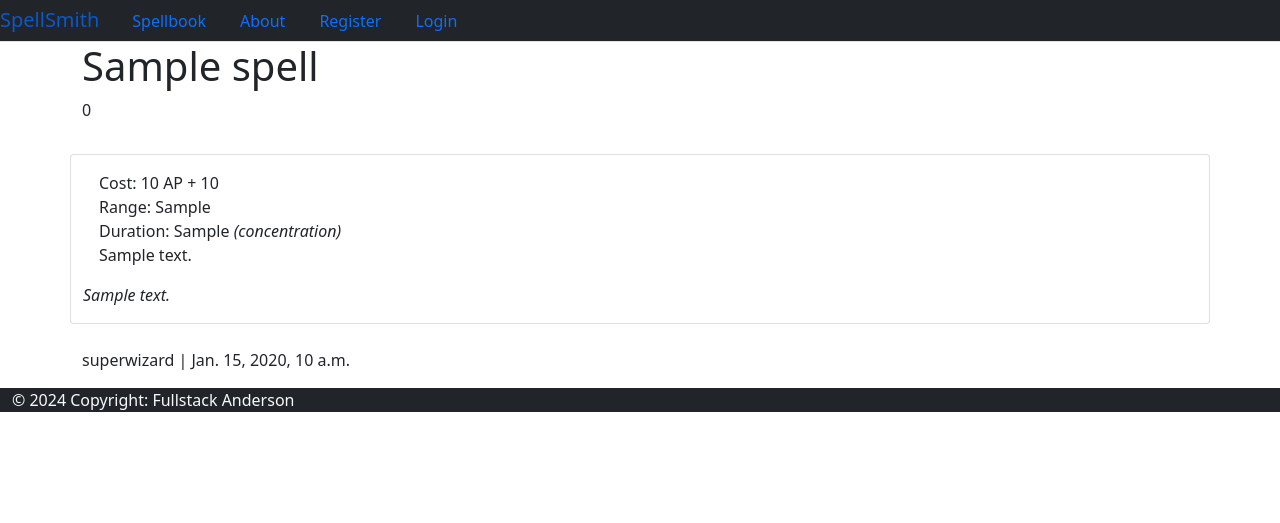
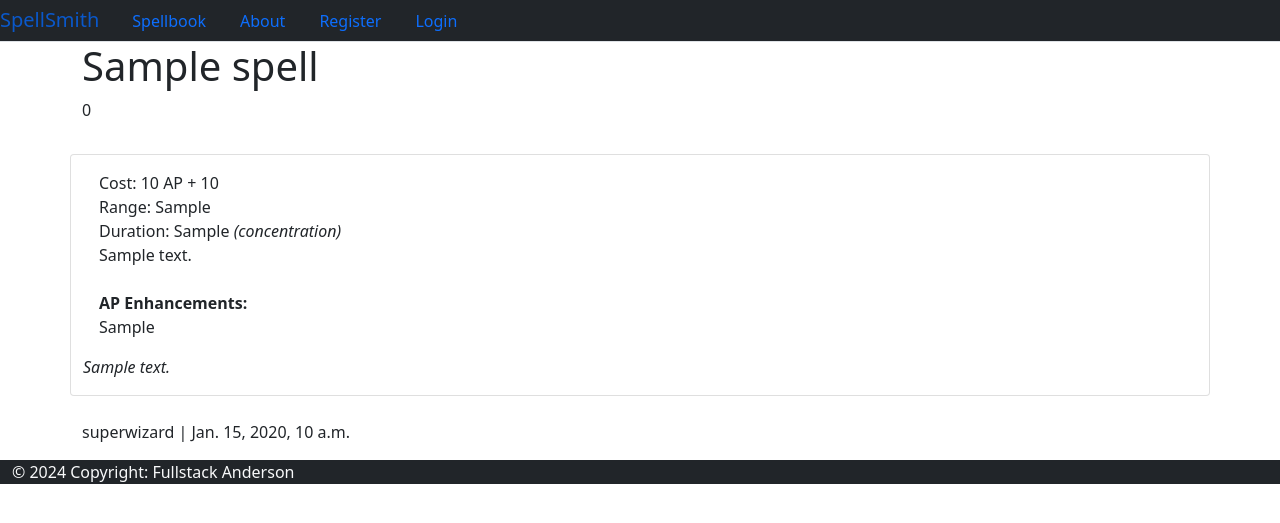
Before and after one commit to LaurieAnderson92/Spellsmith, a Django app: page /1/ in a window 1280 px wide. Shown: the top 523 px of the page. Run offline with Django 5.2, Linux system fonts and the light colour scheme; data comes from the database, SQL or seed files in the repository; tables that the repository leaves empty hold one stand-in row (values such as "Sample post").

Commit message:
fix: #24 changed to template language

```diff
--- a/spellbook/templates/spellbook/spell_detail.html
+++ b/spellbook/templates/spellbook/spell_detail.html
@@ -28,15 +28,18 @@
                     Duration: {{spell.duration}} {% if spell.concentration == True %} <em>(concentration)</em> {% endif %}
                     <br>
                     {{ spell.description | safe }}
-                    {% if ap_enhancements is not null %}
                     <br>
-                    AP Enhancements:
-                    {{ spell.ap_enhancements | safe  }}
+                    {% if spell.ap_enhancements %}
+                        <br>
+                        <strong>AP Enhancements:</strong>
+                        <br>
+                        {{ spell.ap_enhancements | safe  }}
                     {% endif %}
-                    {% if mp_enhancements is not null %}
+                    {% if spell.mp_enhancements %}
                     <br>
-                    MP Enhancements:
-                    {{ spell.mp_enhancements | safe  }}
+                        <strong>MP Enhancements:</strong>
+                        <br>
+                        {{ spell.mp_enhancements | safe  }}
                     {% endif %}
                 </p>
             </div>
```
